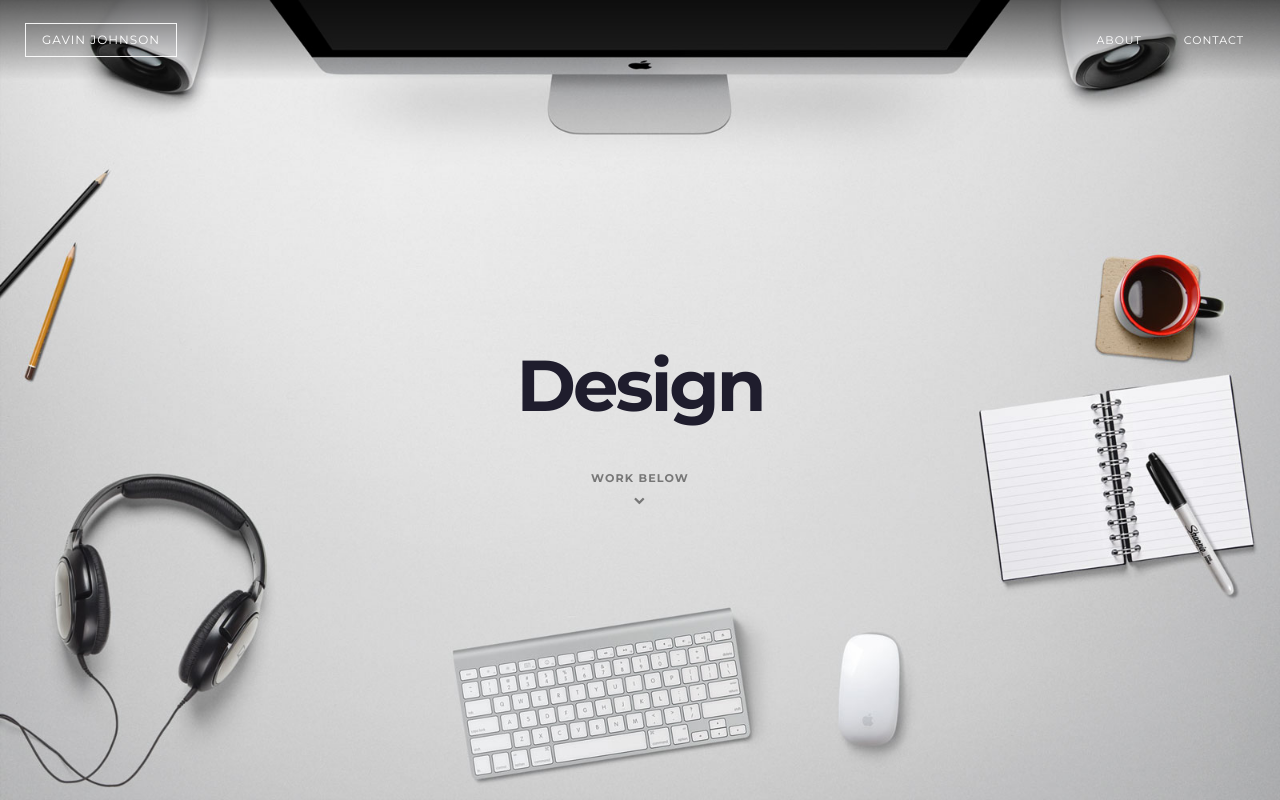
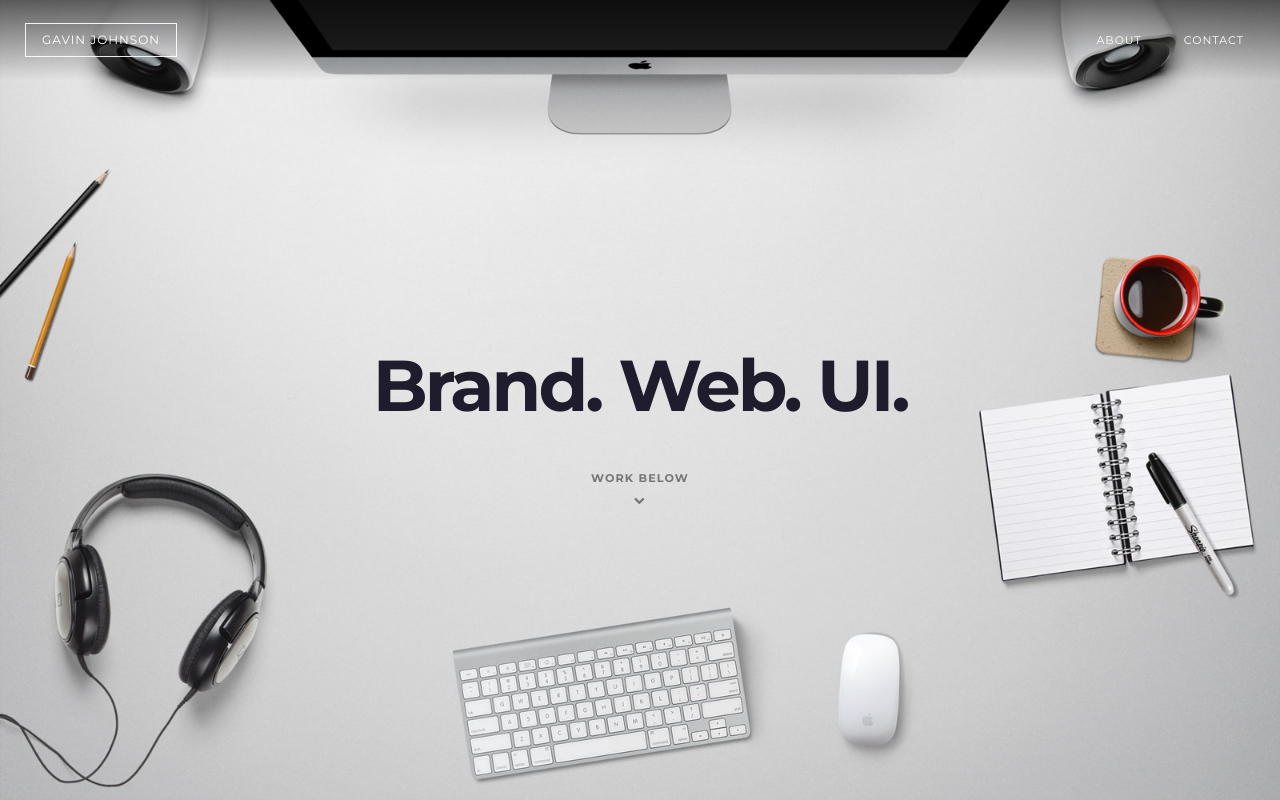
Before and after one commit to heygavinjohnson/heygavinjohnson.github.io, a plain HTML site: page index.html in a window 1280 px wide. Shown: the top 800 px of the page. Drawn offline with nearby package versions, Linux system fonts and the light colour scheme.

Commit message:
Update index.html

```diff
--- a/index.html
+++ b/index.html
@@ -55,7 +55,7 @@
             </div><!--/nav-collapse -->
         </div><!--/nav -->
           <div class="hero-copy">
-            <h1>Design</h1>
+            <h1>Brand. Web. UI.</h1>
             <h6 class="scrolldown">Work below<br><i class="fa fa-chevron-down arrow bounce"></i></h6>
           </div>
       </section>
```
